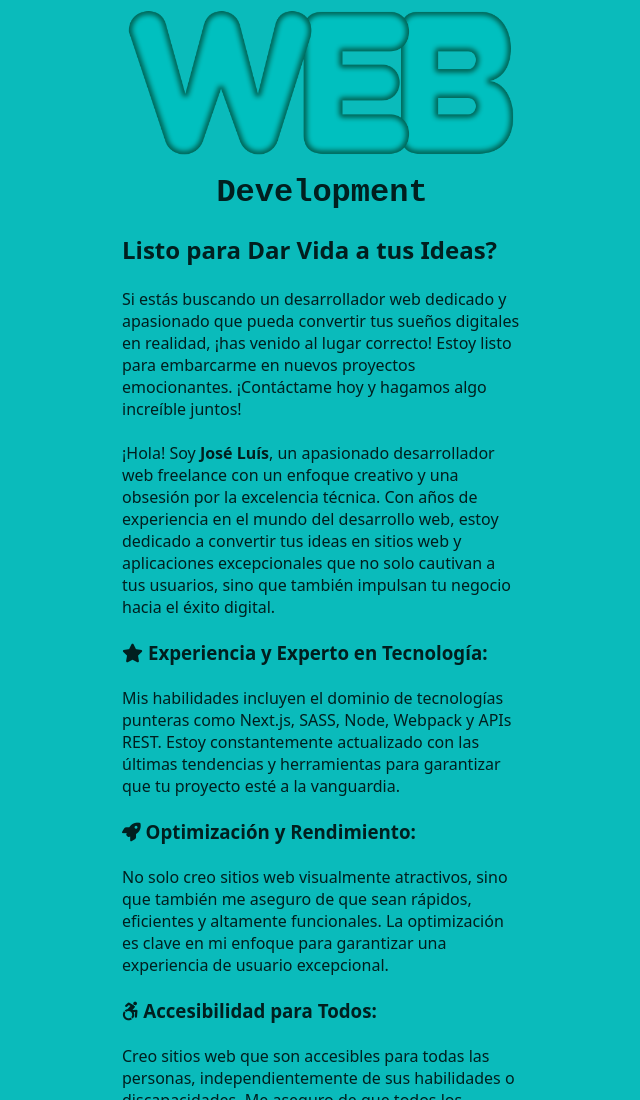
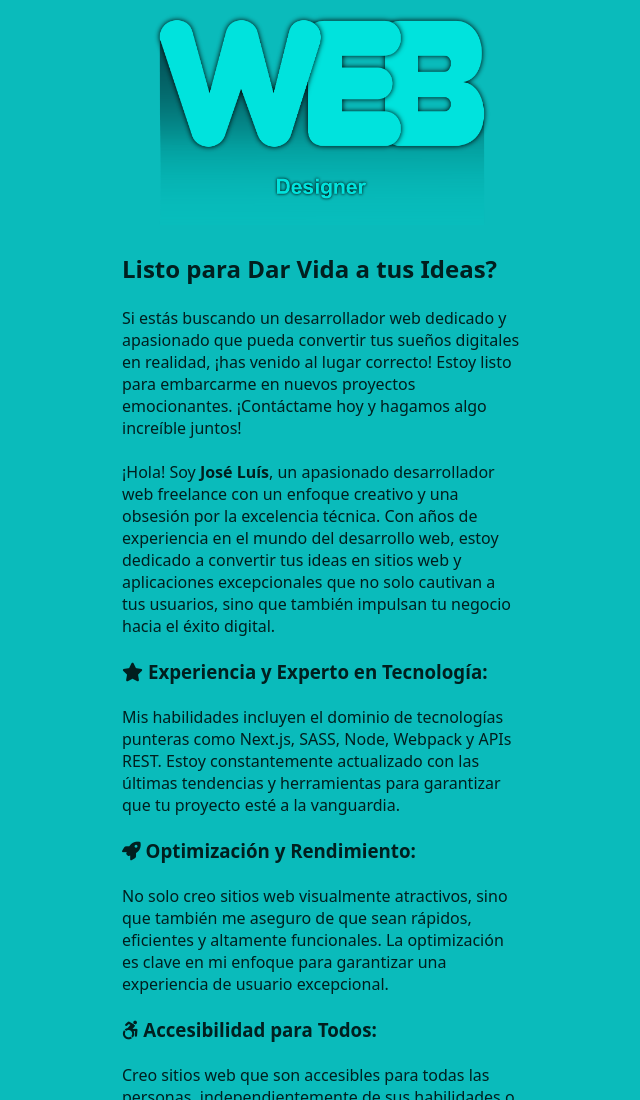
Before and after one commit to joseluiscodesk8/freelancer, a website built with webpack: page public/index.html in a window 1280 px wide. Shown: the top 1100 px of the page, without its empty margins (318-958 px from the left). Built offline with nearby package versions, Linux system fonts and the light colour scheme.

Commit message:
freelancer1

```diff
--- a/public/index.html
+++ b/public/index.html
@@ -11,7 +11,6 @@
     <main>
         <figure id="web">
         </figure>
-        <p>Development</p>
     </main>
     <br>
     <section>
--- a/src/index.js
+++ b/src/index.js
@@ -1,5 +1,5 @@
 import "./styles/index.module.scss";
-import web from "./assets/web2.png";
+import web from "./assets/WF.png";
 
 window.addEventListener("DOMContentLoaded", () => {
   const app = document.getElementById("web");
```
Also changed, not shown: src/assets/WF.png (added), 1 other file.
